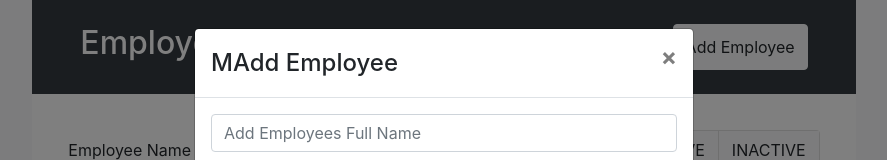
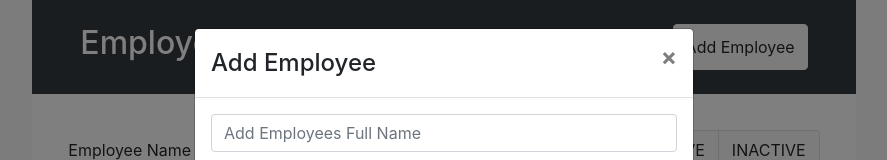
Before and after one commit to arahman1983/flwtask, a React (Create React App) app: page / in a window 1280 px wide. Both pictures are taken after a click on the button "Add Employee". Shown: the top 160 px of the page, without its empty margins (196-1083 px from the left). Built offline with nearby package versions, Linux system fonts and the light colour scheme; the HTML template or start-up script is replaced by a standard one.

Commit message:
add validation to form

```diff
--- a/src/components/modalForm.js
+++ b/src/components/modalForm.js
@@ -1,26 +1,46 @@
-import React, {useState} from "react";
-import {Modal} from 'react-bootstrap'
+import React, { useState } from "react";
+import { Modal } from "react-bootstrap";
 
-export default function FormModal ({handleHide, show}) {
-  const [employeeName, setEmployeeName] = useState('')
+export default function FormModal({ handleHide, show }) {
+  const [employeeName, setEmployeeName] = useState("");
+  const [nameValid, setNameValid] = useState(true);
+
   const handleClose = () => {
-    setEmployeeName('')
+    setEmployeeName("");
     handleHide();
+  };
+
+  const employeeNameChange = (e) => {
+    setNameValid(true);
+    setEmployeeName(e.target.value);
+  };
+
+  const validateUser = () => {
+    if(employeeName.trim().length === 0 ){
+      setNameValid(false);
+      return ;
+    }
+      ///// logic to add employee to the server
+      setEmployeeName('')
+      handleHide()
   }
-  const employeeNameChange = (e) => setEmployeeName(e.target.value)
+
   return (
     <Modal show={show} onHide={handleClose} animation={false}>
       <Modal.Header closeButton>
-        <Modal.Title>MAdd Employee</Modal.Title>
+        <Modal.Title>Add Employee</Modal.Title>
       </Modal.Header>
       <Modal.Body>
-          <input className="form-control" type="text" value={employeeName} onChange={employeeNameChange} placeholder="Add Employees Full Name" />
+        <input className="form-control" type="text" value={employeeName} onChange={employeeNameChange} placeholder="Add Employees Full Name" />
+        <div className={`alert alert-danger ${nameValid && 'd-none'} my-3`} role="alert">
+          You must add Employee Name
+        </div>
       </Modal.Body>
       <Modal.Footer>
         <button className="btn btn-secondary" onClick={handleClose}>
           Close
         </button>
-        <button className="btn btn-primary" onClick={handleClose}>
+        <button className="btn btn-primary" onClick={validateUser}>
           Save Changes
         </button>
       </Modal.Footer>
```
